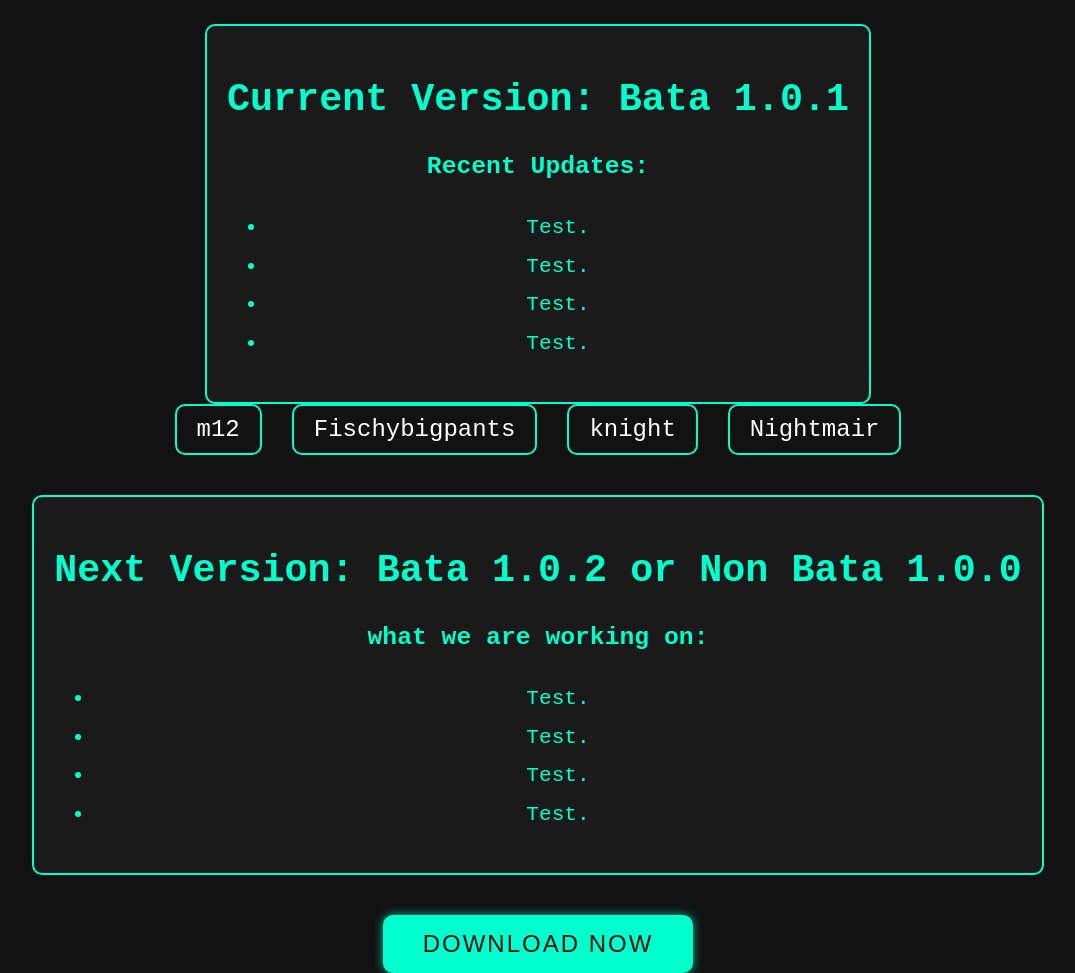
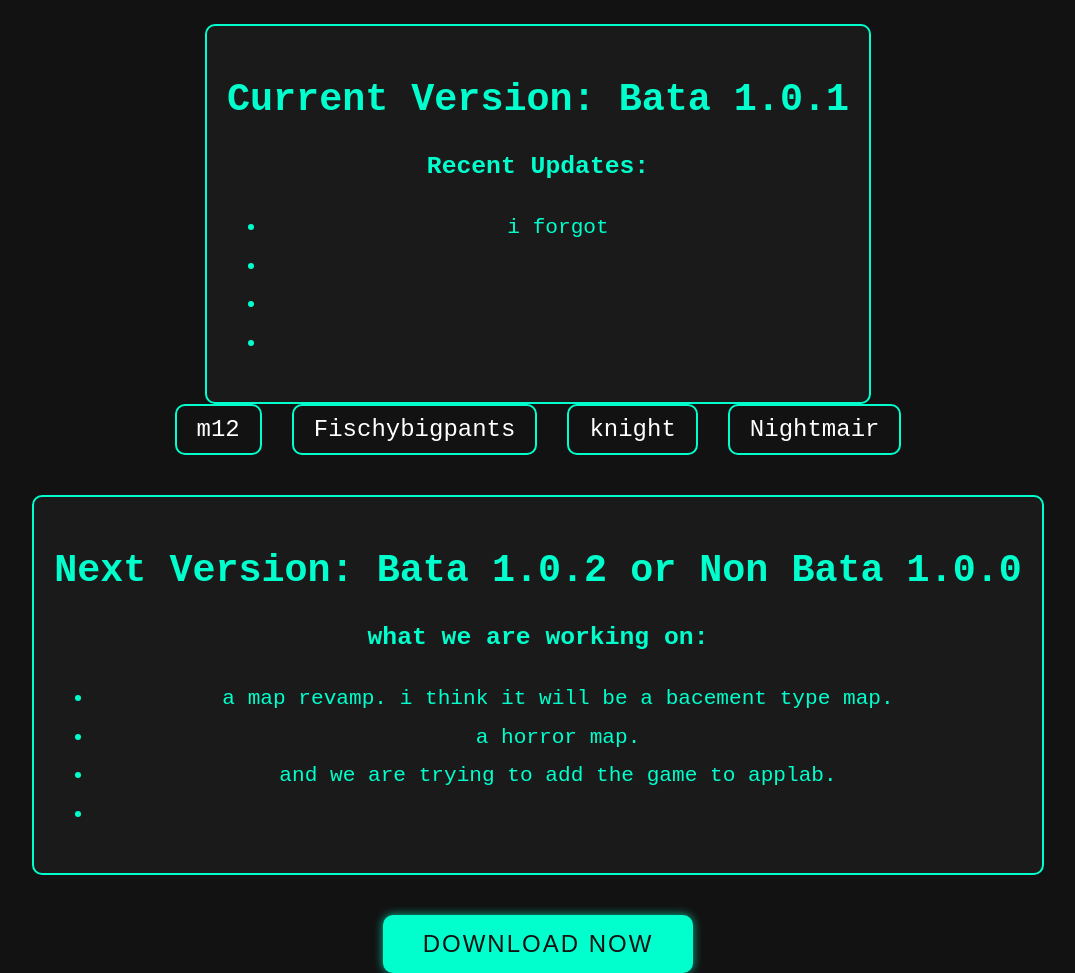
Before and after one commit to Fischy6734/Project-Sharky-WEB, a plain HTML site: page index.html in a window 1280 px wide. Shown: the whole page, without its empty margins (102-1177 px from the left). Drawn offline with Linux system fonts and the light colour scheme.

Commit message:
Update index.html

```diff
--- a/index.html
+++ b/index.html
@@ -159,10 +159,10 @@
         <div class="update-details">
             <h3>Recent Updates:</h3>
             <ul>
-                <li>Test.</li>
-                <li>Test.</li>
-                <li>Test.</li>
-                <li>Test.</li>
+                <li>i forgot</li>
+                <li></li>
+                <li></li>
+                <li></li>
             </ul>
         </div>
     </div>
@@ -191,10 +191,10 @@
         <div class="update-details">
             <h3>what we are working on:</h3>
             <ul>
-                <li>Test.</li>
-                <li>Test.</li>
-                <li>Test.</li>
-                <li>Test.</li>
+                <li>a map revamp. i think it will be a bacement type map.</li>
+                <li>a horror map.</li>
+                <li>and we are trying to add the game to applab.</li>
+                <li></li>
             </ul>
         </div>
     </div>
```
